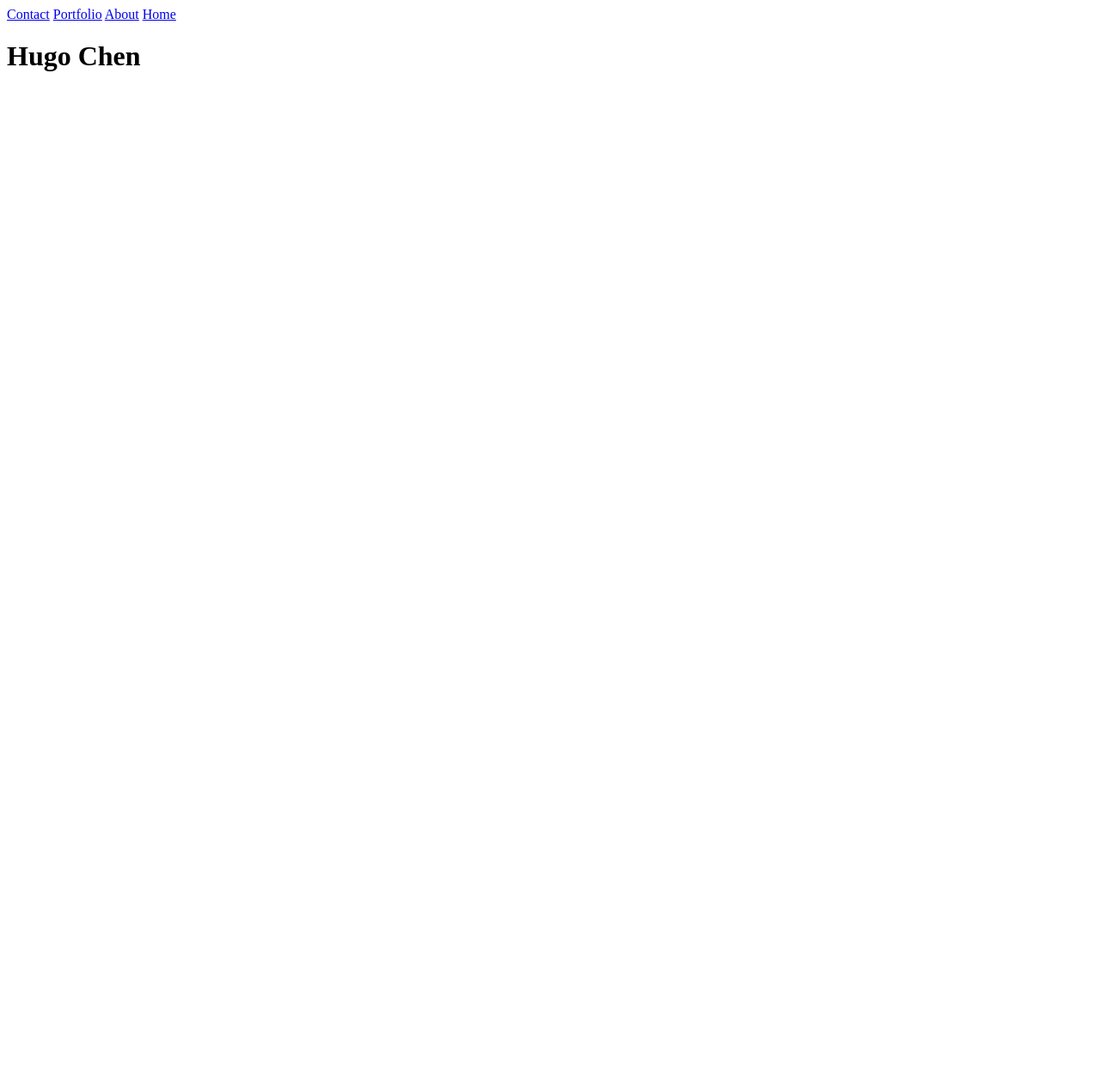
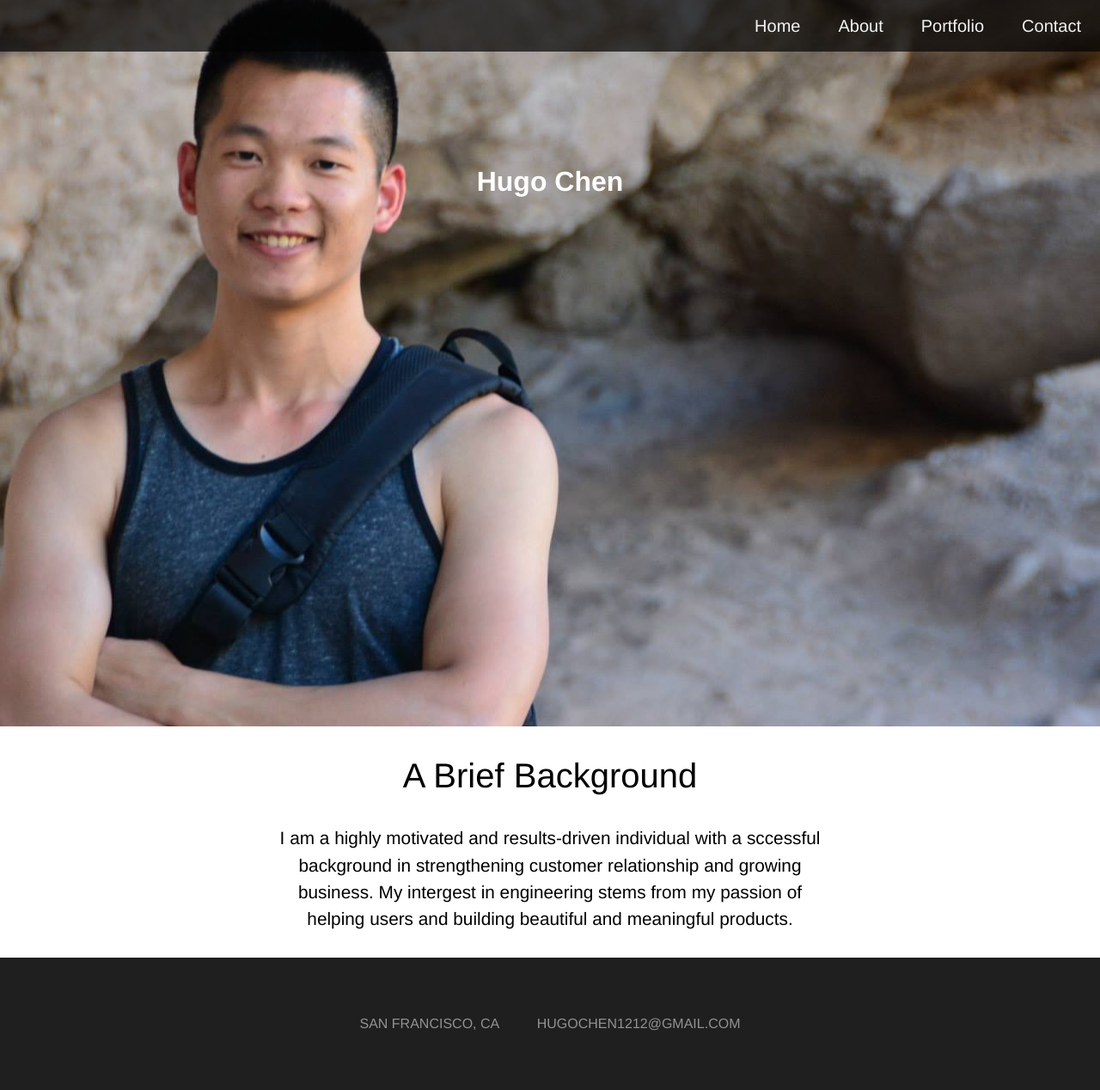
Before and after one commit to HugoChen1212/hugo.github.io, a plain HTML site: page index.html in a window 1280 px wide. Shown: the whole page at 86% size. Before the commit the page ends 800 px from the top, so only its background shows below. Drawn offline with Linux system fonts and the light colour scheme.

Commit message:
add css and pic for index file

```diff
--- /dev/null
+++ b/css/style.css
@@ -0,0 +1,95 @@
+body {
+  margin: 0;
+  padding: 0;
+  font: 1em/1.5 "Helvetica Neue", Helvetica, Arial, sans-serif;
+  max-width: 1800px;
+}
+
+h1 {
+  font-xize: 5.5rem;
+  color: white;
+  font-weigth: normal;
+  line-height: 1.3;
+  text-align: center;
+}
+
+#navbar {
+  background-color: rgba(3,3,3,0.7);
+  top:0;
+  width: 100%;
+  position: fixed;
+}
+
+#navbar a {
+  float: right;
+  display: block;
+  color: #f2f2f2;
+  padding: 15px 22px;
+  text-decoration: none;
+  font-size: 20px;
+}
+
+#navbar a:haover{
+  color: rgb(67,74,82);
+}
+
+#home-img{
+  background-color: rgb(67,74,82);
+  padding-top: 170px;
+  height: 675px;
+  background-size: conver;
+  background-repeat: no-repeat;
+  background-position: center;
+}
+
+#home-img {
+  background-image: url('../img/home.jpg');
+}
+h2{
+  font: 2.5em/1.2 "Helvetica Neu", Helvetica, Arial, sans-serif;
+  text-align: center;
+}
+
+#content {
+  margin: auto;
+  width: 50%;
+  color: black;
+  text-align: center;
+  min-width: 100px;
+}
+#content p {
+  font-size: 1.3em;
+}
+
+footer {
+  color: rgb(146,146,146);
+  text-align: center;
+  text-transform: uppercase;
+  padding-bottom: 65px;
+  padding-top: 65px;
+  margin-top: 30px;
+  background-color: rgb(31,31,31);
+}
+
+footer p {
+  display: inline;
+  width: 12%;
+  padding: 20px;
+}
+
+footer a {
+  display: inline;
+  width: 12%;
+  padding: 20px;
+}
+
+footer a:link{
+  color: rgb(146,146,146);
+  text-decoration: none;
+}
+
+@media screen and (max-width: 500px) {
+  #content p {
+    font-size: 1.5em;
+  }
+}
--- a/index.html
+++ b/index.html
@@ -2,6 +2,8 @@
 <html>
 <head>
   <title>Hugo Chen</title>
+  <link rel="stylesheet" type="text/css" href="css/style.css">
+  <link rel="icon" type="image/png" href="/img/home.jpg" />
 </head>
 <body>
   <nav id="navbar">
@@ -10,6 +12,17 @@
         <a href="about.html">About</a>
         <a href="index.html">Home</a>
       </nav>
+      <header id="home-img">
       <h1>Hugo Chen</h1>
+    </header>
+
+    <div id="content">
+      <h2> A Brief Background </h2>
+      <p>I am a highly motivated and results-driven individual with a sccessful background in strengthening customer relationship and growing business. My intergest in engineering stems from my passion of helping users and building beautiful and meaningful products. </p>
+    </div>
+    <footer>
+      <p>San Francisco, CA </p>
+      <a href="mailto:hugochen1212@gmail.com">hugochen1212@gmail.com</a>
+    </footer>
 </body>
 </html>
```
